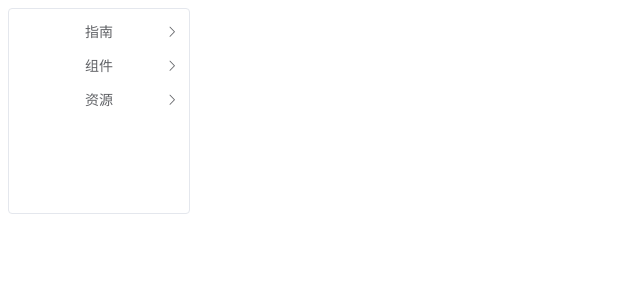
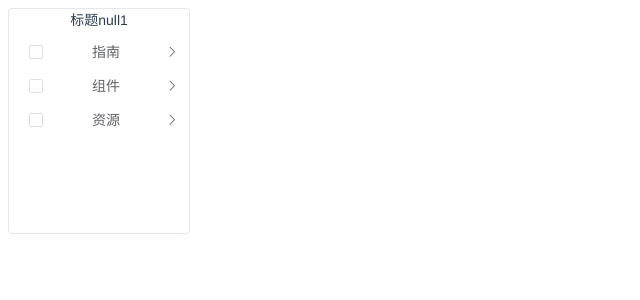
Before and after one commit to yuuer00/demos, a Vue app: page / in a window 1280 px wide. Shown: the top 300 px of the page, without its empty margins (0-640 px from the left). Built offline with nearby package versions, Linux system fonts and the light colour scheme.

Commit message:
级联菜单全选和标题

```diff
--- a/src/components/cascader-panel/cascader-menu.vue
+++ b/src/components/cascader-panel/cascader-menu.vue
@@ -21,14 +21,20 @@ export default {
       type: Array,
       required: true
     },
-    index: Number
+    index: Number,
+    // du
+    title: String,
+    isshowallcheck: Boolean
   },
 
   data() {
     return {
       activeNode: null,
       hoverTimer: null,
-      id: generateId()
+      id: generateId(),
+      // du
+      allChecked: null,
+      allIsIndeterminate: null
     };
   },
 
@@ -92,7 +98,6 @@ export default {
       if (isHoverMenu) {
         events.on.expand = this.handleExpand;
       }
-
       const nodes = this.nodes.map((node, index) => {
         const { hasChildren } = node;
         return (
@@ -106,20 +111,69 @@ export default {
           ></cascader-node>
         );
       });
-
       return [
         ...nodes,
         isHoverMenu ? (
           <svg ref="hoverZone" class="el-cascader-menu__hover-zone"></svg>
         ) : null
       ];
+    },
+    // 全选
+    handleChildCheckChange() {
+      if (!this.isshowallcheck) {
+        return;
+      }
+      let check = true;
+      let isIndeterminate = false;
+      this.nodes.forEach(node => {
+        if (!node.checked) {
+          check = false;
+          if (node.indeterminate) {
+            isIndeterminate = true;
+          }
+        } else {
+          isIndeterminate = true;
+        }
+      });
+      if (check) {
+        isIndeterminate = false;
+      }
+      this.allIsIndeterminate = isIndeterminate;
+      this.allChecked = check;
+    },
+    selectAllCheckChange(checked) {
+      this.allChecked = checked;
+      this.allIsIndeterminate = false;
+      this.nodes.forEach(node => {
+        node.doCheck(checked);
+      });
+      this.panel.calcAllChecked();
+      this.panel.calculateMultiCheckedValue();
+    },
+    renderAllCheck() {
+      const allCheckboxEvents = {
+        on: { change: this.selectAllCheckChange }
+      };
+      if (this.isshowallcheck) {
+        return (
+          <div class="checkAll">
+            <el-checkbox
+              class="cascader_allchenck"
+              indeterminate={this.allIsIndeterminate}
+              value={this.allChecked}
+              {...allCheckboxEvents}
+            >
+              全选
+            </el-checkbox>
+          </div>
+        );
+      }
+      return null;
     }
   },
-
   render(h) {
-    const { isEmpty, menuId } = this;
+    const { isEmpty, menuId, allChecked } = this;
     const events = { nativeOn: {} };
-
     // optimize hover to expand experience (#8010)
     if (this.panel.isHoverMenu) {
       events.nativeOn.mousemove = this.handleMouseMove;
@@ -127,6 +181,10 @@ export default {
     }
 
     return (
+      <div>
+        <div class="title">标题{allChecked + "1"}</div>
+
+        {this.renderAllCheck(h)}
         <el-scrollbar
           tag="ul"
           role="menu"
@@ -141,6 +199,7 @@ export default {
         >
           {isEmpty ? this.renderEmptyText(h) : this.renderNodeList(h)}
         </el-scrollbar>
+      </div>
     );
   }
 };
--- a/src/components/cascader-panel/cascader-node.vue
+++ b/src/components/cascader-panel/cascader-node.vue
@@ -21,6 +21,9 @@ export default {
   },
 
   computed: {
+    // parent() {
+    //   return this.node.parent;
+    // },
     config() {
       return this.panel.config;
     },
@@ -73,6 +76,9 @@ export default {
       } else {
         panel.handleExpand(node);
       }
+      this.$nextTick(() => {
+        this.panel.calcAllChecked();
+      });
     },
 
     handleCheckChange() {
@@ -84,6 +90,7 @@ export default {
     handleMultiCheckChange(checked) {
       this.node.doCheck(checked);
       this.panel.calculateMultiCheckedValue();
+      this.panel.calcAllChecked();
     },
 
     isInPath(pathNodes) {
--- a/src/components/cascader-panel/cascader-panel.vue
+++ b/src/components/cascader-panel/cascader-panel.vue
@@ -9,6 +9,9 @@
       :index="index"
       :key="index"
       :nodes="menu"
+      :parentCheck="menu.checked"
+      :title="setting[index].title"
+      :isshowallcheck="props.multiple && setting[index].isshowallcheck"
     ></cascader-menu>
   </div>
 </template>
@@ -71,7 +74,6 @@ const focusNode = el => {
 
 const checkNode = el => {
   if (!el) return;
-
   const input = el.querySelector("input");
   if (input) {
     input.click();
@@ -95,6 +97,7 @@ export default {
       type: Boolean,
       default: true
     },
+    setting: Array,
     renderLabel: Function
   },
 
@@ -391,6 +394,13 @@ export default {
       } else {
         this.checkedValue = emitPath ? [] : null;
       }
+    },
+    calcAllChecked() {
+      this.$refs.menu.forEach((menu, index) => {
+        if (this.setting[index].isshowallcheck) {
+          menu.handleChildCheckChange();
+        }
+      });
     }
   }
 };
--- a/src/main.js
+++ b/src/main.js
@@ -3,7 +3,7 @@ import App from "./App.vue";
 import router from "./router";
 import store from "./store";
 import ElementUI from "element-ui";
-import 'element-ui/lib/theme-chalk/index.css';
+import "element-ui/lib/theme-chalk/index.css";
 
 Vue.config.productionTip = false;
 Vue.use(ElementUI);
--- a/src/views/Home.vue
+++ b/src/views/Home.vue
@@ -1,7 +1,13 @@
 <template>
   <div class="home">
+    <!-- <div>{{ checkedValue }}</div> -->
     <div class="d-flex">
-      <cascader-panel :options="options"></cascader-panel>
+      <cascader-panel
+        :options="options"
+        :props="props"
+        v-model="checkedValue"
+        :setting="setting"
+      ></cascader-panel>
     </div>
   </div>
 </template>
@@ -15,7 +21,18 @@ export default {
   components: { cascaderPanel },
   data() {
     return {
-      options: options
+      checkedValue: [],
+      options: options,
+      props: { multiple: true },
+      setting: [
+        {
+          title: "类型", // 标题
+          multiple: false, // 此级是否支持多选(注意！true之后不能出现false)
+          isshowallcheck: false // 是否显示全选按钮，为true时，multiple必须为true
+        },
+        { title: "组件", multiple: true, isshowallcheck: true },
+        { title: "功能", multiple: true, isshowallcheck: true }
+      ]
     };
   }
 };
```
Lines whose indentation alone changed are shown as unchanged.
